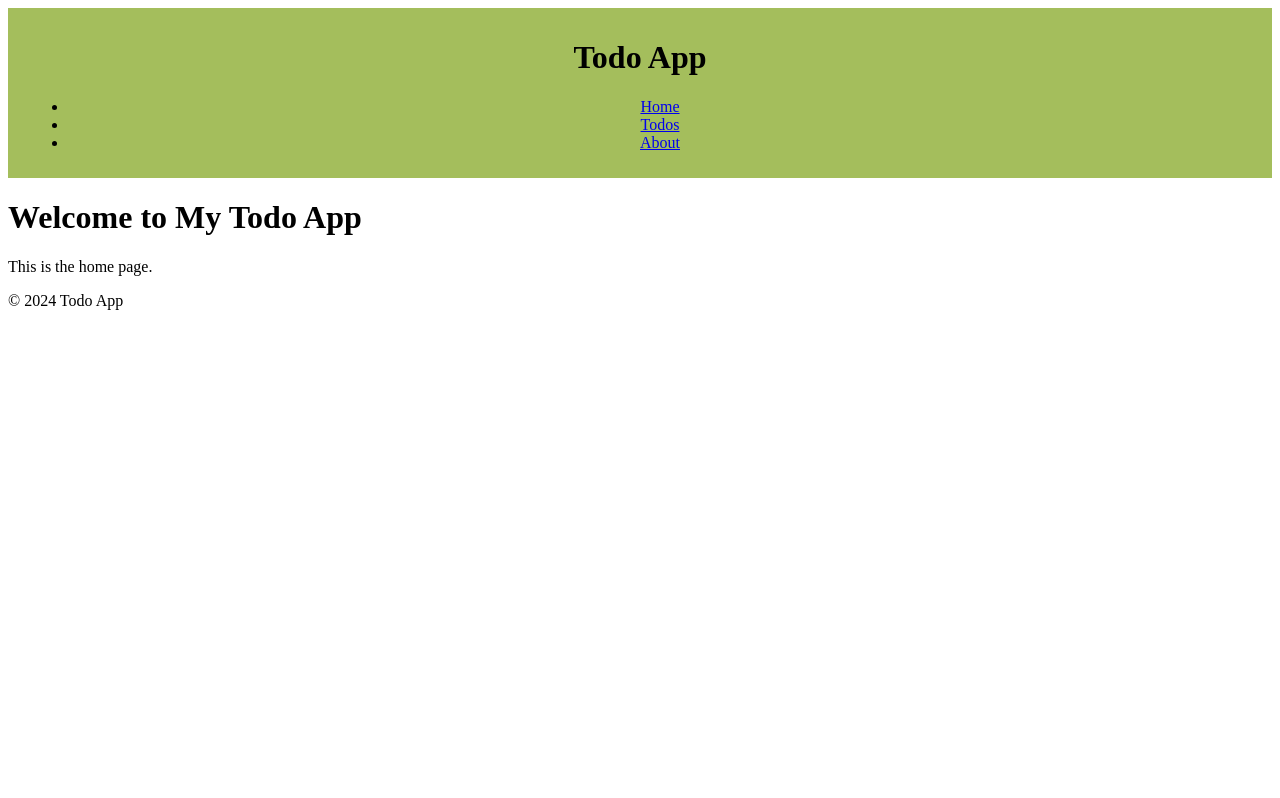
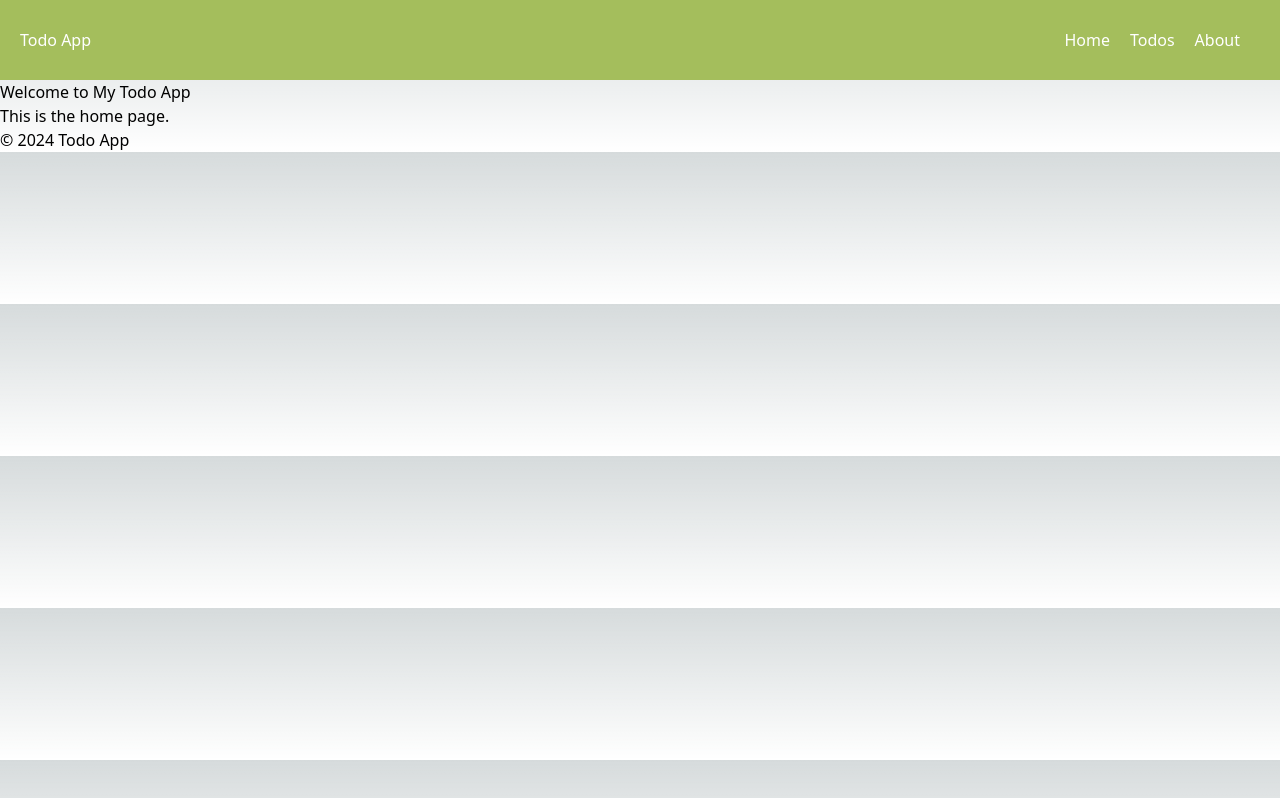
Before and after one commit to RushdaMansuri/ToDo_in_NextJS, a Next.js app in the folder todo/: page / in a window 1280 px wide. Built offline with nearby package versions, Linux system fonts and the light colour scheme.

Commit message:
Added homepage

```diff
--- a/todo/app/globals.css
+++ /dev/null
@@ -1,33 +0,0 @@
-@tailwind base;
-@tailwind components;
-@tailwind utilities;
-
-:root {
-  --foreground-rgb: 0, 0, 0;
-  --background-start-rgb: 214, 219, 220;
-  --background-end-rgb: 255, 255, 255;
-}
-
-@media (prefers-color-scheme: dark) {
-  :root {
-    --foreground-rgb: 255, 255, 255;
-    --background-start-rgb: 0, 0, 0;
-    --background-end-rgb: 0, 0, 0;
-  }
-}
-
-body {
-  color: rgb(var(--foreground-rgb));
-  background: linear-gradient(
-      to bottom,
-      transparent,
-      rgb(var(--background-end-rgb))
-    )
-    rgb(var(--background-start-rgb));
-}
-
-@layer utilities {
-  .text-balance {
-    text-wrap: balance;
-  }
-}
--- a/todo/app/layout.tsx
+++ b/todo/app/layout.tsx
@@ -1,6 +1,7 @@
 import React, { ReactNode } from 'react';
 import Header from '../components/Header';
 import Footer from '../components/Footer';
+import styles from '../styles/Home.module.css';
 
 interface LayoutProps {
   children: ReactNode;
@@ -8,11 +9,13 @@ interface LayoutProps {
 
 const Layout: React.FC<LayoutProps> = ({ children }) => {
   return (
+    <body className={styles.body}>
     <div>
       <Header />
       <main>{children}</main>
       <Footer />
     </div>
+    </body>
   );
 };
 
--- a/todo/components/Header.tsx
+++ b/todo/components/Header.tsx
@@ -4,9 +4,9 @@ import styles from '../styles/Header.module.css';
 const Header: React.FC = () => {
   return (
     <header className={styles.header}>
-      <h1>Todo App</h1>
+      <h1 className={styles.todoApp}>Todo App</h1>
       <nav>
-        <ul>
+        <ul className={styles.navList}>
           <li><a href="/">Home</a></li>
           <li><a href="/todos">Todos</a></li>
           <li><a href="/about">About</a></li>
--- a/todo/styles/Header.module.css
+++ b/todo/styles/Header.module.css
@@ -1,25 +1,36 @@
+/* Header styling */
 .header {
+    margin: 0px;
     background-color: #A4BE5C;
-    padding: 10px 20px;
-    text-align: center;
+    display: flex;
+    justify-content: space-between;
+    align-items: center;
+    height: 80px;
+    padding: 0 20px;
+    color: white; /* Set the text color to white */
   }
 
-  /* Styles for the navigation links */
-.nav ul {
+  /* Todo App styling */
+  .todoApp {
+    margin: 0;
+  }
+
+  /* Navigation links styling */
+  .navList {
     list-style-type: none;
     padding: 0;
+    display: flex;
   }
 
-.nav ul li {
-    display: inline-block;
-    margin-right: 10px;
+  .navList li {
+    margin-right: 20px;
   }
 
-.nav ul li a {
+  .navList li a {
     text-decoration: none;
-    color: black;
+    color: white; /* Set the text color to white */
   }
 
-.nav ul li a:hover {
+  .navList li a:hover {
     color: darkgreen;
   }
--- a/todo/styles/Home.module.css
+++ b/todo/styles/Home.module.css
@@ -0,0 +1,34 @@
+@import 'tailwindcss/base';
+@import 'tailwindcss/components';
+@import 'tailwindcss/utilities';
+
+:root {
+  --foreground-rgb: 0, 0, 0;
+  --background-start-rgb: 214, 219, 220;
+  --background-end-rgb: 255, 255, 255;
+}
+
+@media (prefers-color-scheme: dark) {
+  :root {
+    --foreground-rgb: 255, 255, 255;
+    --background-start-rgb: 0, 0, 0;
+    --background-end-rgb: 0, 0, 0;
+  }
+}
+
+body {
+  margin: 0px;
+  color: rgb(var(--foreground-rgb));
+  background: linear-gradient(
+      to bottom,
+      transparent,
+      rgb(var(--background-end-rgb))
+    )
+    rgb(var(--background-start-rgb));
+}
+
+@layer utilities {
+  .text-balance {
+    text-wrap: balance;
+  }
+}
```
